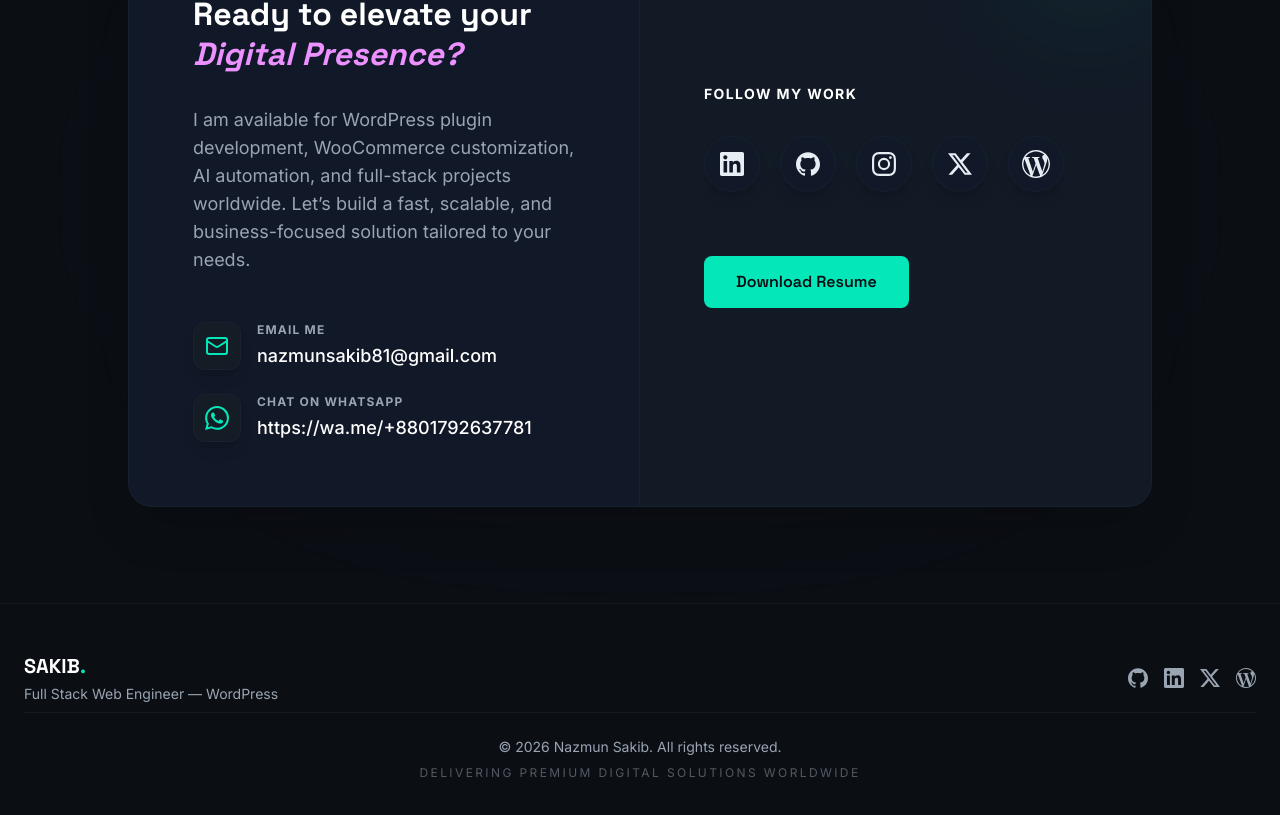
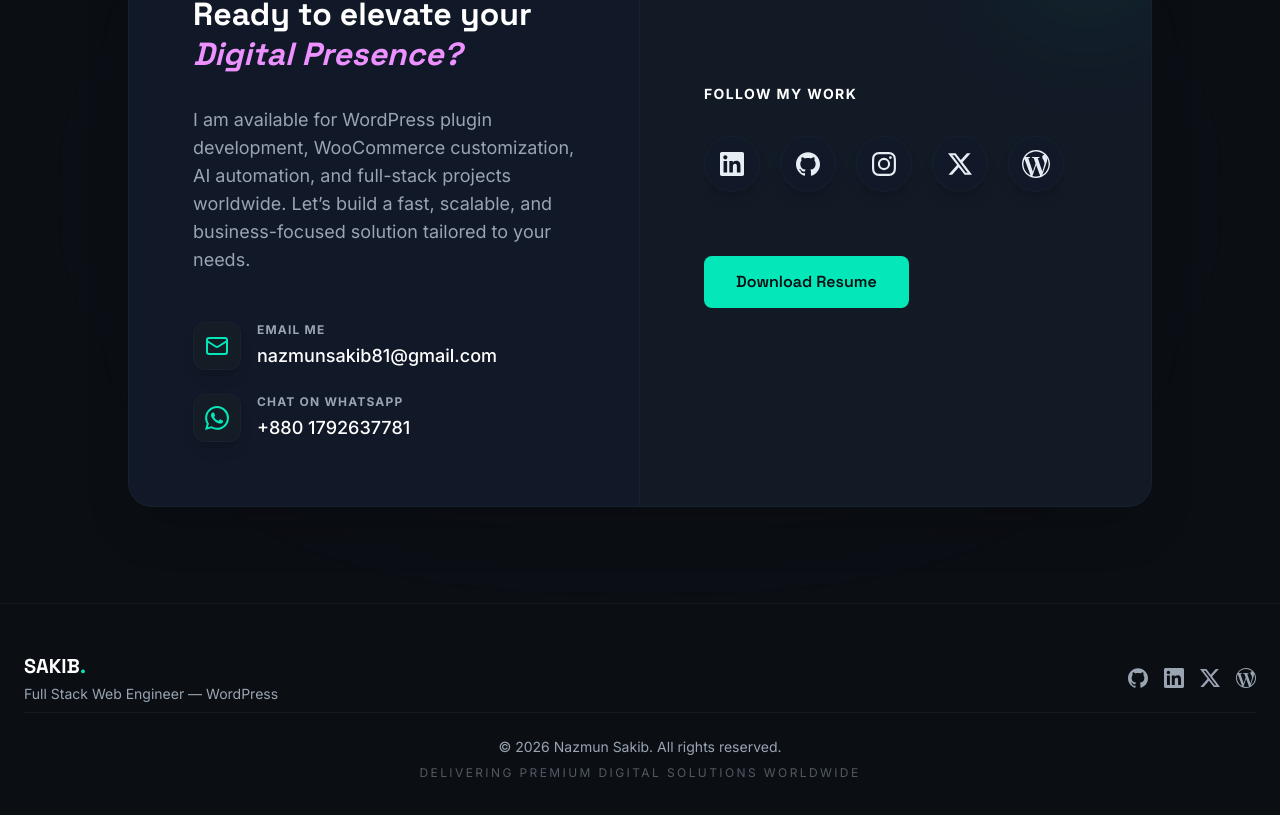
Before and after one commit to nazmunsakib/devfolio-pro, a Next.js app: page / in a window 1280 px wide. Shown: the part 6987-7802 px from the top of the page. Built offline with nearby package versions, Linux system fonts and the light colour scheme.

Commit message:
Update Contact Information

```diff
--- a/src/components/Contact.tsx
+++ b/src/components/Contact.tsx
@@ -45,7 +45,7 @@
                                     </div>
                                     <div>
                                         <p className="text-xs font-bold text-text-secondary uppercase tracking-widest mb-1">Chat on WhatsApp</p>
-                                        <p className="text-lg font-medium text-white group-hover:text-primary transition-colors">{portfolioData.socials.whatsapp}</p>
+                                        <p className="text-lg font-medium text-white group-hover:text-primary transition-colors">+880 1792637781</p>
                                     </div>
                                 </a>
                             </div>
```
